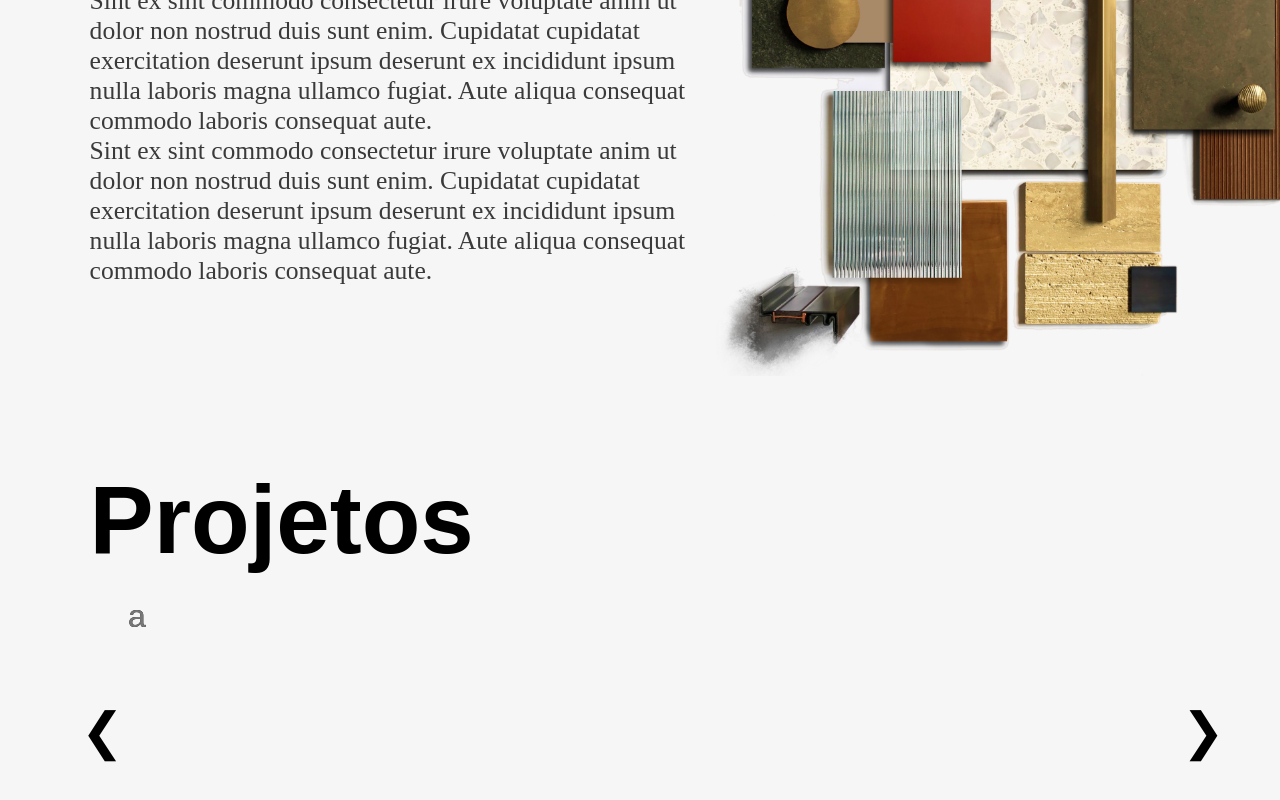
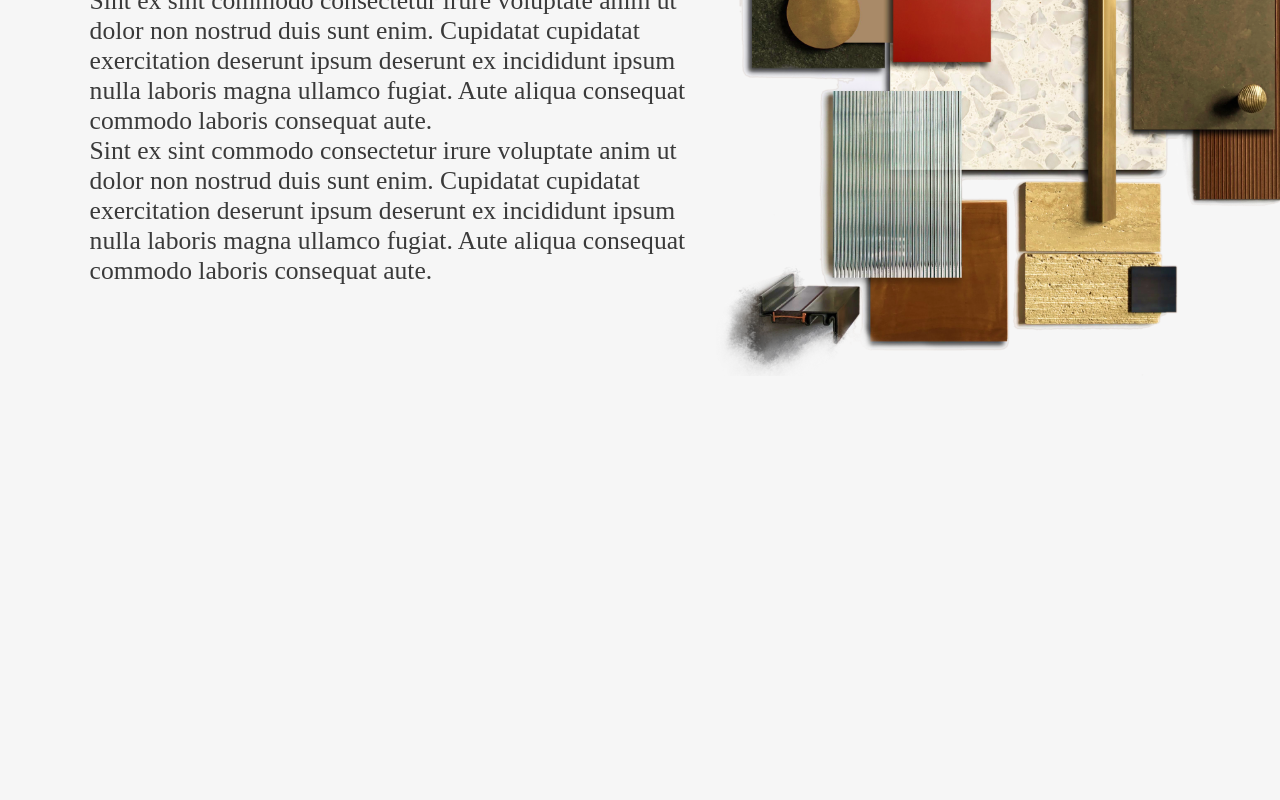
Before and after one commit to GustavoLeterio/PortfolioInteriorDesign, a Next.js app: page / in a window 1280 px wide. Shown: the part 1088-1888 px from the top of the page. After the commit the page ends 1476 px from the top, so only its background shows below. Built offline with nearby package versions, Linux system fonts and the light colour scheme.

Commit message:
getStaticProps Solving

```diff
--- a/pages/index.js
+++ b/pages/index.js
@@ -2,10 +2,9 @@ import Head from 'next/head'
 import Navbar from '../components/Navbar'
 import LandingPage from '../components/LandingPage'
 import About from '../components/About'
-import styles from '../styles/galery.module.css'
 
 
-export default function Home({ datas }) {
+export default function Home() {
 
   return (
     <>
@@ -17,20 +16,6 @@ export default function Home({ datas }) {
       <Navbar />
       <LandingPage />
       <About />
-      <div className={styles.galeryPage}>
-        <h1 className={styles.title}>Projetos</h1>
-        <div className={styles.galery}>
-          <div className={styles.categoryWrapper} >
-            <h4 className={styles.subTitle}>a</h4>
-            <div className={styles.lineWrapper}>
-              <a className={styles.leftArrow}>&#10094;</a>
-              <div className={styles.line} >
-              </div>
-              <a className={styles.rightArrow}>&#10095;</a>
-            </div>
-          </div>
-        </div>
-      </div>
     </>
   )
 }
```
